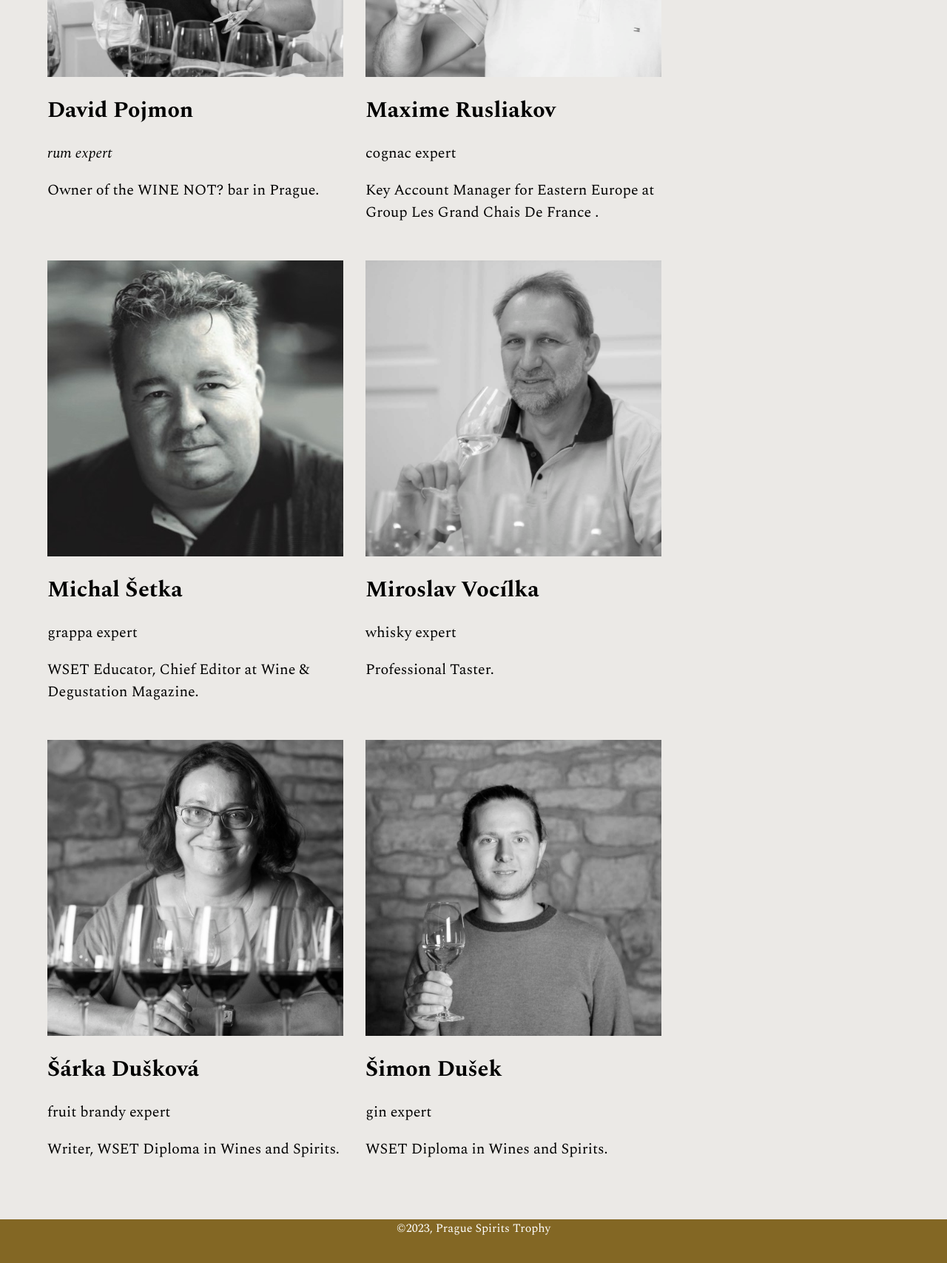
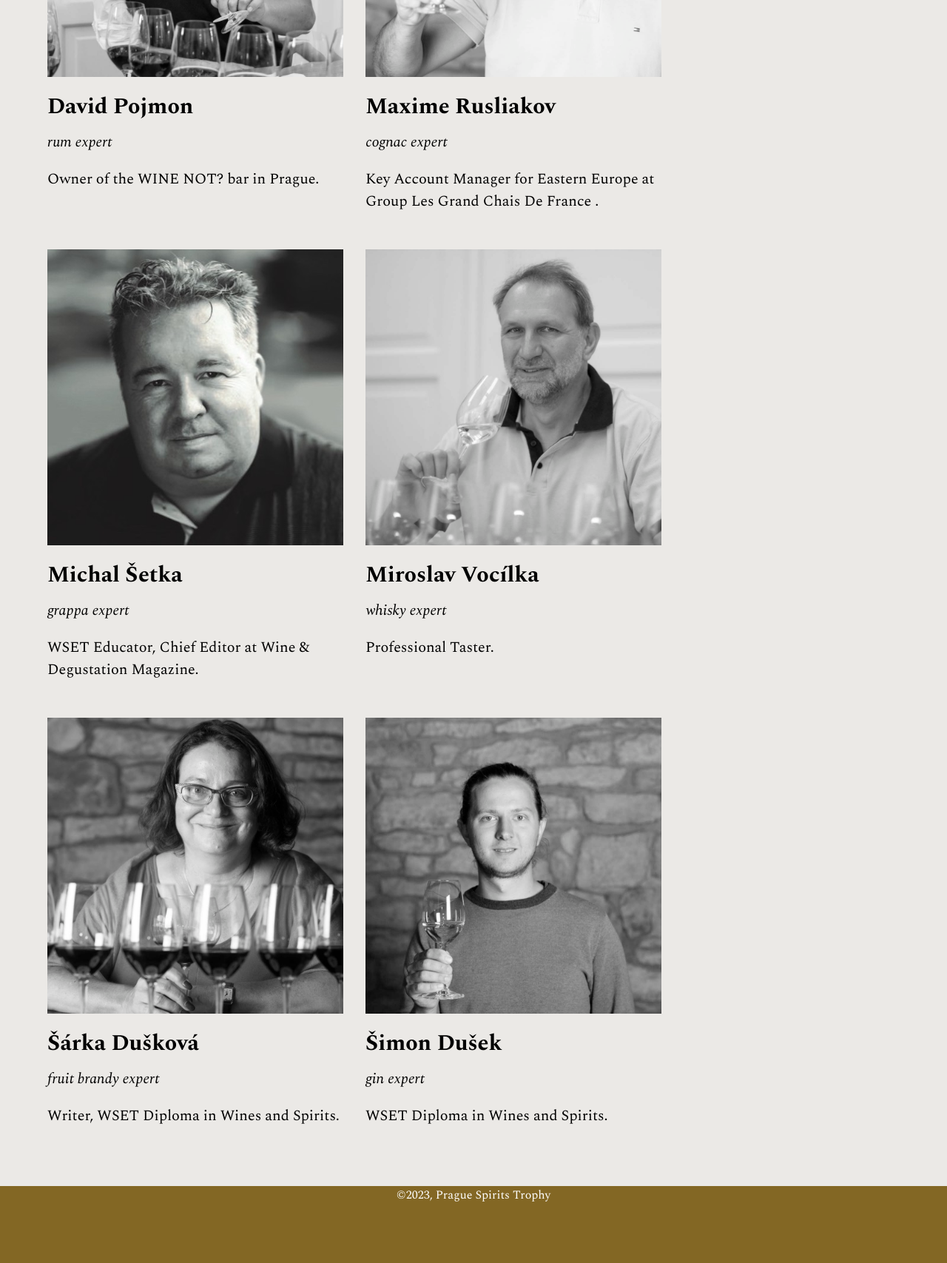
Before and after one commit to Kaja7/PRAGUE-SPIRITS-TROPHY, an Eleventy site: page judges.html in a window 1280 px wide. Shown: the part 780-2487 px from the top of the page at 74% size. Built offline with nearby package versions, Linux system fonts and the light colour scheme; Eleventy itself is replaced by a stand-in of ours; files that its build step writes are made by us from their sources; a web font is replaced by a local one.

Commit message:
stylovanitablet

```diff
--- a/judges.html
+++ b/judges.html
@@ -13,7 +13,7 @@ title: Prague Spirits Trophy Judges
     <div class="judges__container">
         <img class="judges__image" src="/images/pojmon.jpg" alt="Pojmon">
         <div class="judges__text">
-            <h3>David Pojmon</h3>
+            <h3 class="judges__h3">David Pojmon</h3>
             <p class="expertise">rum expert</p>
             <p>Owner of the WINE NOT? bar in Prague.</p>
         </div>
@@ -22,8 +22,8 @@ title: Prague Spirits Trophy Judges
     <div class="judges__container">
         <img class="judges__image" src="/images/rusliakov.JPG" alt="Rusliakov">
         <div class="judges__text">
-            <h3>Maxime Rusliakov</h3>
-            <p>cognac expert</p>
+            <h3 class="judges__h3">Maxime Rusliakov</h3>
+            <p class="expertise">cognac expert</p>
             <p>Key Account Manager for Eastern Europe at Group Les Grand Chais De France .</p>
         </div>
     </div>
@@ -31,8 +31,8 @@ title: Prague Spirits Trophy Judges
     <div class="judges__container">
         <img class="judges__image" src="/images/setka.JPG" alt="Setka">
         <div class="judges__text">
-            <h3>Michal Šetka</h3>
-            <p>grappa expert</p>
+            <h3 class="judges__h3">Michal Šetka</h3>
+            <p class="expertise">grappa expert</p>
             <p>WSET Educator, Chief Editor at Wine & Degustation Magazine.</p>
         </div>
     </div>
@@ -40,8 +40,8 @@ title: Prague Spirits Trophy Judges
     <div class="judges__container">
         <img class="judges__image" src="/images/vocilka.JPG" alt="Vocilka">
         <div class="judges__text">
-            <h3>Miroslav Vocílka</h3>
-            <p>whisky expert</p>
+            <h3 class="judges__h3">Miroslav Vocílka</h3>
+            <p class="expertise">whisky expert</p>
             <p>Professional Taster.</p>
         </div>
     </div>
@@ -49,8 +49,8 @@ title: Prague Spirits Trophy Judges
     <div class="judges__container">
         <img class="judges__image" src="/images/duskova.JPG" alt="Duskova">
         <div class="judges__text">
-            <h3>Šárka Dušková</h3>
-            <p>fruit brandy expert</p>
+            <h3 class="judges__h3">Šárka Dušková</h3>
+            <p class="expertise">fruit brandy expert</p>
             <p>Writer, WSET Diploma in Wines and Spirits.</p>
         </div>
     </div>
@@ -58,8 +58,8 @@ title: Prague Spirits Trophy Judges
     <div class="judges__container">
         <img class="judges__image" src="/images/dusek.JPG" alt="Dusek">
         <div class="judges__text">
-            <h3>Šimon Dušek</h3>
-            <p>gin expert</p>
+            <h3 class="judges__h3">Šimon Dušek</h3>
+            <p class="expertise">gin expert</p>
             <p>WSET Diploma in Wines and Spirits.</p>
         </div>
     </div>
--- a/style.scss
+++ b/style.scss
@@ -92,6 +92,10 @@ body {
     margin-bottom: $spacer*3;
 }
 
+.profiles__h3 {
+    font-size: 30px;
+}
+
 .simon,
  .sarka {
    text-align: center;
@@ -148,13 +152,15 @@ body {
     font-size: 20px;
 }
 
+
 .expertise {
     font-style: italic;
+    margin: 0;
 }
 
-h3 {
+.judges__h3 {
     font-size: 30px;
-    margin: $spacer/2;
+    margin: 10px;
     margin-left: 0;
 }
 
@@ -235,10 +241,9 @@ h3 {
             width: 70%;
             margin: $spacer*0.75;
             background-color: $menu-hover;
-            border-radius: 5px;
+            border-radius: 20px;
             padding: 20px;
             text-align: center;
-        }
         }
     }
 
@@ -258,3 +263,17 @@ h3 {
         column-count: 2;
         margin: $spacer;
     }
+}
+
+/* Mobil 750px a méně */
+
+@media screen and (max-width: 750px) {
+    header {
+        &__menu {
+            font-size: 30px;
+        }
+        &__list {
+            width: 80%;
+        }
+    }
+}
```
Also changed, not shown: index.html (+2 -2 lines), css/style.css, 1 other file. Lines whose indentation alone changed are shown as unchanged.
